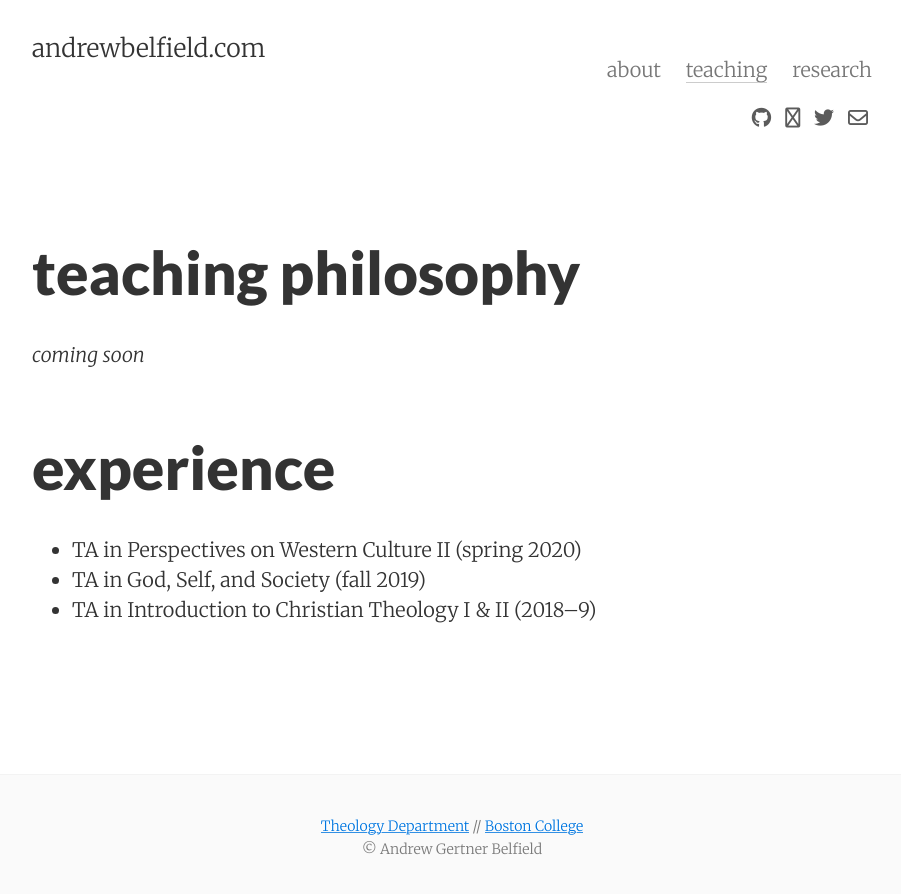
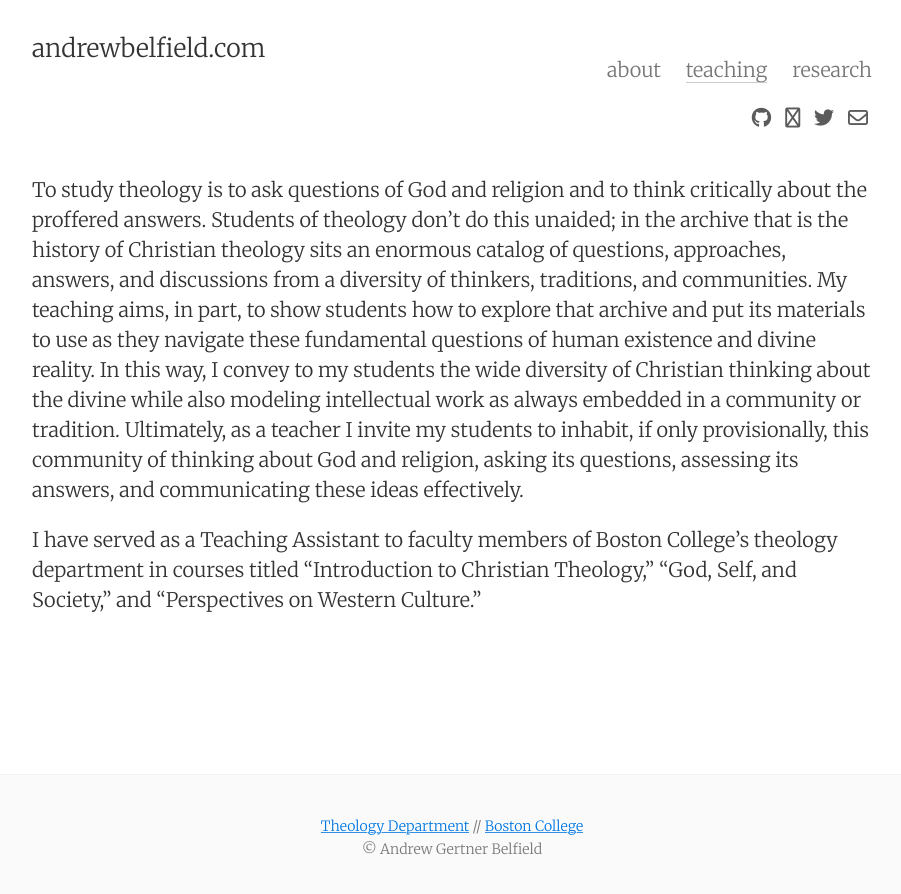
Before and after one commit to drewbelf/drewbelf.github.io, a Jekyll site: the page built from teaching.md, in a window 1280 px wide. Shown: the top 894 px of the page, without its empty margins (188-1089 px from the left). Built offline with Jekyll 4.4.1, drawn with Linux system fonts in a browser that asks for light colours; nearby versions of some CDN libraries.

Commit message:
update teaching page

```diff
--- a/teaching.md
+++ b/teaching.md
@@ -5,10 +5,6 @@ permalink: /teaching/
 tags: teaching
 ---
 
-# teaching philosophy
-*coming soon*
+To study theology is to ask questions of God and religion and to think critically about the proffered answers. Students of theology don’t do this unaided; in the archive that is the history of Christian theology sits an enormous catalog of questions, approaches, answers, and discussions from a diversity of thinkers, traditions, and communities. My teaching aims, in part, to show students how to explore that archive and put its materials to use as they navigate these fundamental questions of human existence and divine reality. In this way, I convey to my students the wide diversity of Christian thinking about the divine while also modeling intellectual work as always embedded in a community or tradition. Ultimately, as a teacher I invite my students to inhabit, if only provisionally, this community of thinking about God and religion, asking its questions, assessing its answers, and communicating these ideas effectively.
 
-# experience
-* TA in Perspectives on Western Culture II (spring 2020)
-* TA in God, Self, and Society (fall 2019)
-* TA in Introduction to Christian Theology I & II (2018–9)
+I have served as a Teaching Assistant to faculty members of Boston College's theology department in courses titled "Introduction to Christian Theology," "God, Self, and Society," and "Perspectives on Western Culture."
```
Also changed, not shown: research.md (+2 -0 lines).
